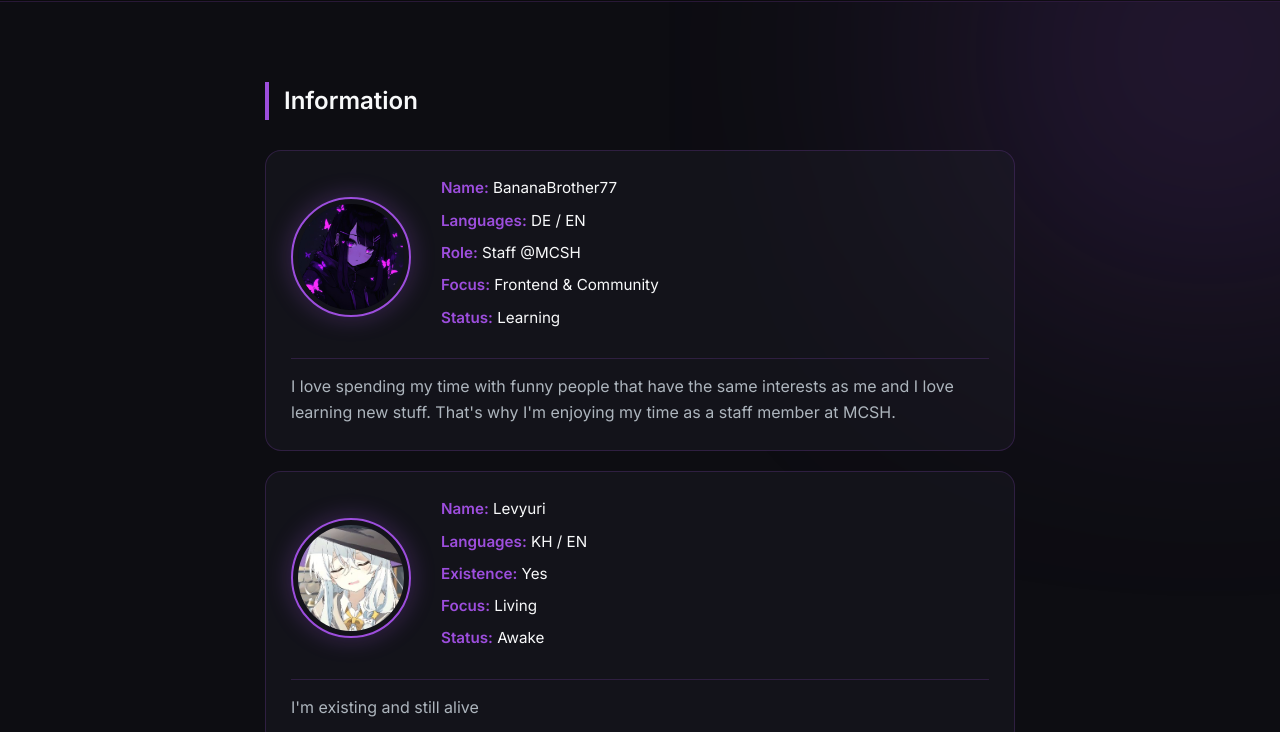
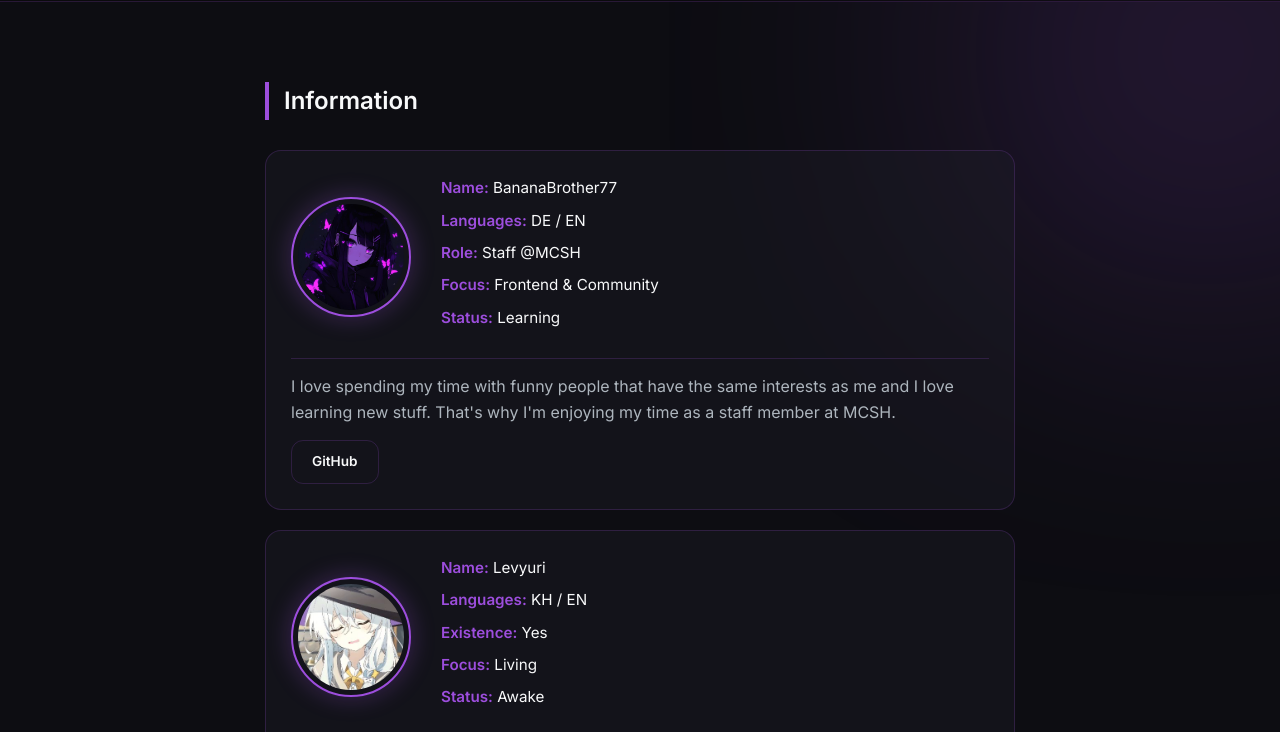
Before and after one commit to BananaBrother77/AboutMe, a plain HTML site: page index.html in a window 1280 px wide. Both pictures are taken after a click on the button "Information". Shown: the part 68-800 px from the top of the page. Drawn offline with Linux system fonts and the light colour scheme.

Commit message:
Added GitHub link to BananaBrother77

```diff
--- a/index.html
+++ b/index.html
@@ -96,8 +96,15 @@
         </div>
         <div class="info-text">
           <p data-i18n="role_support_desc">I love spending my time with funny people...</p>
+
+          <div class="mcsh-action" style="margin-top: 15px; justify-content: flex-start;">
+            <a href="https://github.com/BananaBrother77" target="_blank" rel="noopener noreferrer" class="action-link review">
+              GitHub
+            </a>
+          </div>
         </div>
       </div>
+
 
       <div class="card info-card">
         <div class="info-top">
```
